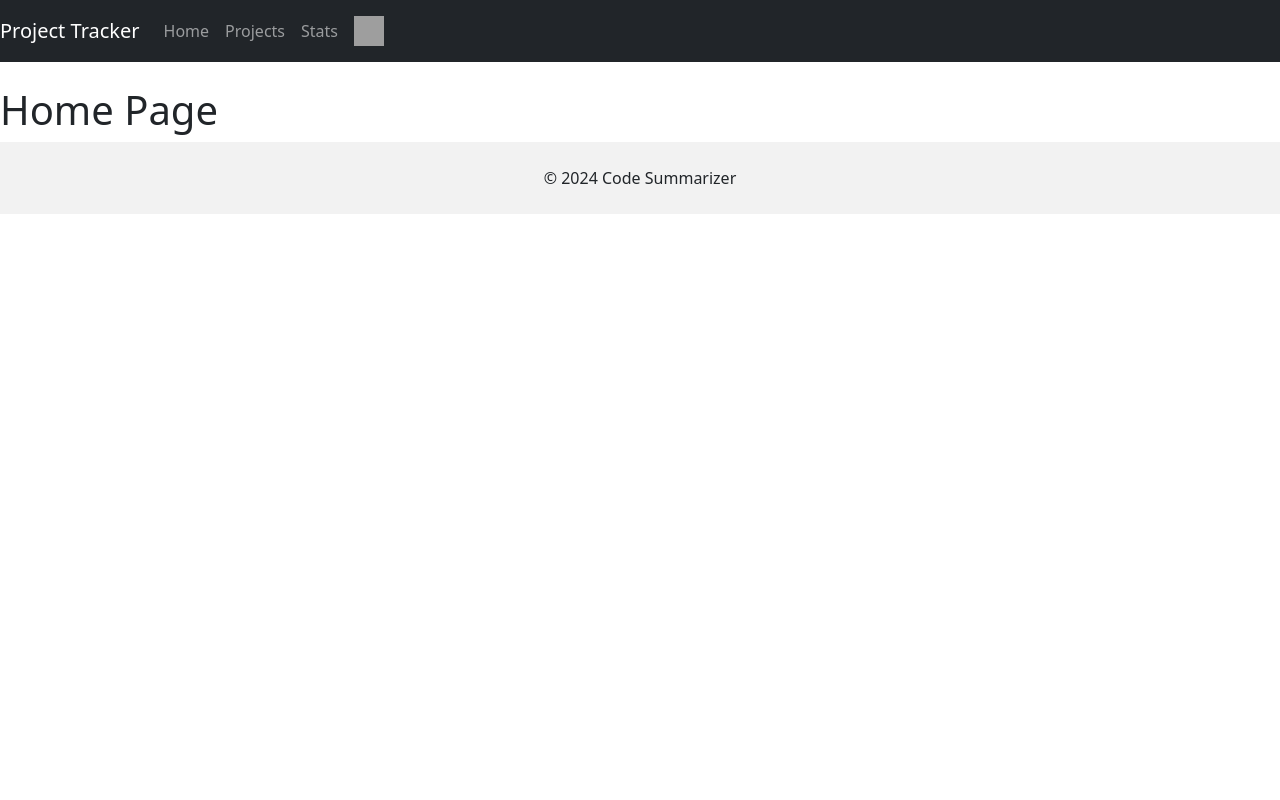
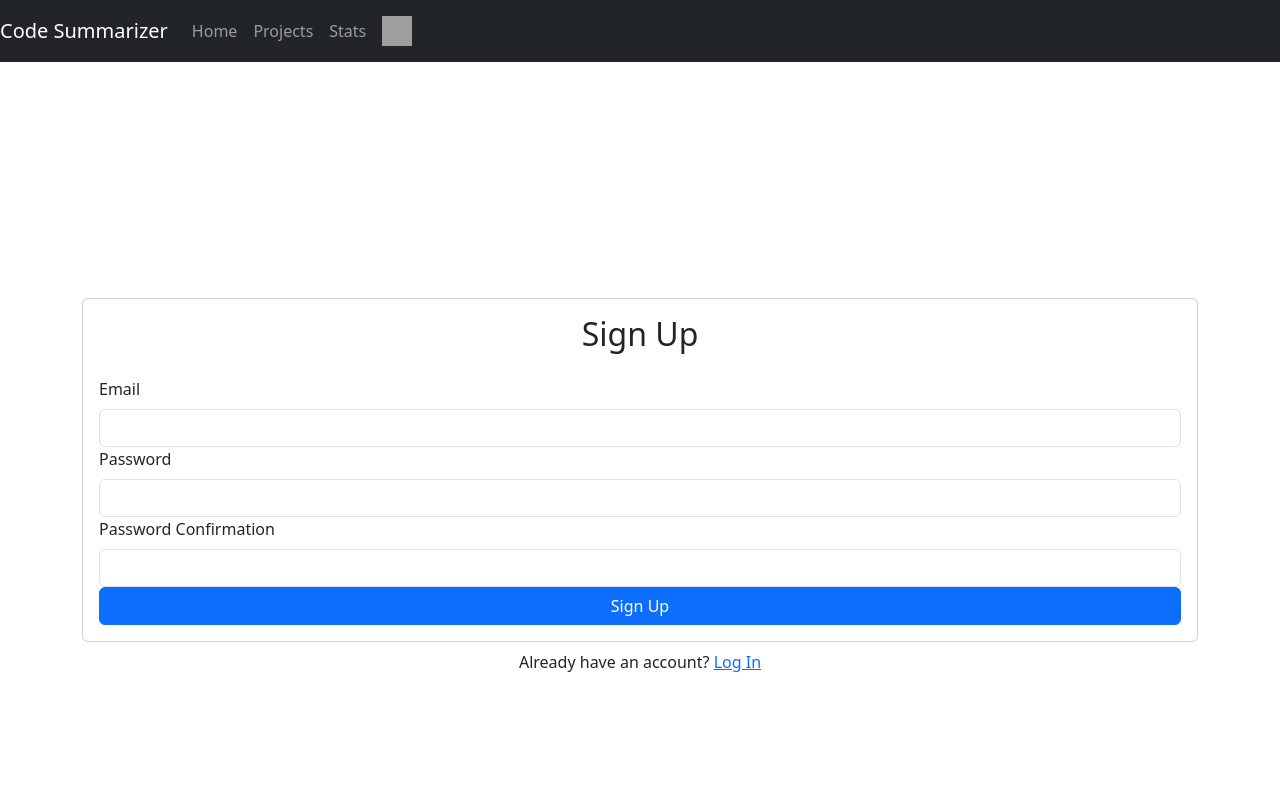
Before and after one commit to Degman1/CodeSummarizer, a React (Create React App) app in the folder frontend/: page /signup in a window 1280 px wide. Shown: the top 800 px of the page. Built offline with nearby package versions, Linux system fonts and the light colour scheme; no server answers; grey boxes are pictures that could not be loaded; the HTML template or start-up script is replaced by a standard one.

Commit message:
login/signup

```diff
--- a/frontend/package.json
+++ b/frontend/package.json
@@ -6,9 +6,12 @@
     "@testing-library/jest-dom": "^5.17.0",
     "@testing-library/react": "^13.4.0",
     "@testing-library/user-event": "^13.5.0",
+    "bootstrap": "^5.3.3",
+    "firebase": "^10.11.1",
     "react": "^18.2.0",
     "react-bootstrap": "^2.10.2",
     "react-dom": "^18.2.0",
+    "react-router-dom": "^6.23.0",
     "react-scripts": "5.0.1",
     "web-vitals": "^2.1.4"
   },
--- a/frontend/src/App.css
+++ b/frontend/src/App.css
@@ -1,7 +1,7 @@
 .page {
   width: 100vw;
   height: 100vh;
-  padding: 2vw;
+  padding: 0; /* Removed padding to allow sidebar to touch the edge */
   background-color: whitesmoke;
 }
 
@@ -12,7 +12,6 @@
   background-color: white;
   border-radius: 0.2vw;
 }
-
 
 .nav-bar {
   height: 10%;
@@ -42,7 +41,7 @@
   justify-content: flex-end;
 }
 
-.nav-bar>button {
+.nav-bar > button {
   border: none;
   background-color: transparent;
   font-size: 1.5vw;
@@ -67,7 +66,7 @@
   height: 90%;
   width: 100%;
   padding: 20px;
-  overflow: hidden;
+  overflow: visible; /* Changed to visible to avoid clipping */
 }
 
 body {
@@ -83,3 +82,22 @@ body {
 .card {
   margin-bottom: 20px;
 }
+
+body, html {
+  margin: 0;
+  padding: 0;
+  width: 100%;
+  height: 100%;
+  overflow-x: hidden; /* Prevent horizontal scroll */
+}
+
+/* Ensuring no inherited margins or paddings */
+.container, .row, .col {
+  margin: 0;
+  padding: 0;
+}
+
+/* Additional reset for common elements that might be affecting layout */
+*, *:before, *:after {
+  box-sizing: border-box; /* Makes sure padding and borders are included in width/height */
+}
--- a/frontend/src/App.js
+++ b/frontend/src/App.js
@@ -1,11 +1,15 @@
 //
 import React, { useState } from 'react';
 import 'bootstrap/dist/css/bootstrap.min.css';
-import { Navbar, Nav, Button, Container } from 'react-bootstrap';
+import { Navbar, Nav, NavDropdown, Button, Container } from 'react-bootstrap';
 import ProjectList from './components/ProjectPageComponents/ProjectList';
 import StatScreen from './components/StatsPageComponents/StatsScreen';
 import AccountDropdown from './components/AccountDropdownComponents/AccountDropdown';
 import HomePage from './components/HomePageComponents/HomePage';
+import Signup from './components/Signup';
+import { AuthProvider } from './components/contexts/AuthContext';
+import { BrowserRouter as Router, Routes, Route, Link } from 'react-router-dom';
+import Login from './components/Login';
 
 function App() {
   const [subPage, setSubpage] = useState('Home');
@@ -38,7 +42,7 @@ function App() {
   const NavigationBar = () => {
     return (
       <Navbar bg="dark" variant="dark" expand="lg" className="mb-4">
-        <Navbar.Brand href="#home">Project Tracker</Navbar.Brand>
+        <Navbar.Brand href="#home">Code Summarizer</Navbar.Brand>
         <Navbar.Toggle aria-controls="basic-navbar-nav" />
         <Navbar.Collapse id="basic-navbar-nav">
           <Nav className="mr-auto">
@@ -67,13 +71,32 @@ function App() {
   );
 
   return (
-    <div className='page'>
-      <NavigationBar />
-      <div className='page-content'>
-        {buildSubPage()}
-      </div>
-      <Footer />
-    </div>
+    <Router>
+      <AuthProvider>
+        <NavigationBar />
+        <Container className="d-flex align-items-center justify-content-center" style={{ minHeight: "100vh" }}>
+          <div className="w-100">
+            <Routes>
+              <Route path="/" element={buildSubPage()} />
+              <Route path="/projects" element={buildSubPage()} />
+              <Route path="/stats" element={buildSubPage()} />
+              <Route path="/signup" element={<Signup />} />
+              <Route path="/login" element={<Login />} />
+            </Routes>
+          </div>
+        </Container>
+        <Footer />
+      </AuthProvider>
+    </Router>
+
+    // <div className='page'>
+
+    //   <NavigationBar />
+    //   <div className='page-content'>
+    //     {buildSubPage()}
+    //   </div>
+    //   <Footer />
+    // </div>
   );
 }
 
--- /dev/null
+++ b/frontend/src/components/Login.js
@@ -0,0 +1,56 @@
+import React, { useRef, useState } from "react"
+import { Form, Button, Card, Alert } from "react-bootstrap"
+import { useAuth } from './contexts/AuthContext';
+import { Link, useNavigate } from "react-router-dom"
+
+export default function Login() {
+    const emailRef = useRef()
+    const passwordRef = useRef()
+    const { login, currentUser } = useAuth()
+    const [error, setError] = useState('')
+    const [loading, setLoading] = useState(false)
+    const navigate = useNavigate()
+
+    async function handleSubmit(e){
+        e.preventDefault()
+
+        try{
+            setError('')
+            setLoading(true)
+            await login(emailRef.current.value, passwordRef.current.value)
+            navigate("/");  // Changed from history.push("/") to navigate("/")
+        } catch (error) {
+            console.error("Failed to log in:", error);
+            setError('Failed to log in: ' + error.message);
+        }
+        setLoading(false)
+
+    }
+
+    return (
+        <>
+            <Card>
+                <Card.Body>
+                    <h2 className="text-center mb-4">Log In</h2>
+                    {error && <Alert variant="danger">{error}</Alert>}
+                    <Form onSubmit={handleSubmit}>
+                        <Form.Group id="email">
+                            <Form.Label>Email</Form.Label>
+                            <Form.Control type="email" ref={emailRef} required />
+                        </Form.Group>
+                        <Form.Group id="password">
+                            <Form.Label>Password</Form.Label>
+                            <Form.Control type="password" ref={passwordRef} required />
+                        </Form.Group>
+                        <Button disabled={loading} className="w-100" type="submit">
+                            Log In
+                        </Button>
+                    </Form>
+                </Card.Body>
+            </Card>
+            <div className="w-100 text-center mt-2">
+                Need an account? <Link to="/signup">Sign Up</Link>
+            </div>
+        </>
+    );
+}
--- a/frontend/src/components/ProjectPageComponents/ProjectList.js
+++ b/frontend/src/components/ProjectPageComponents/ProjectList.js
@@ -191,9 +191,9 @@ function ProjectList() {
     }
 
     return (
-        <Container fluid>
+        <Container fluid className="custom-container">
             {newProjectScreen && <NewProjectScreen closeNewProjectScreen={() => setNewProjectScreen(false)} />}
-            <Row>
+            <Row className="custom-row">
                 <Col md={4} className="project-list-column">
                     <ListGroup>
                         {projects.map(project => (
@@ -207,12 +207,10 @@ function ProjectList() {
                                 <div><small>{new Date(project.timestamp).toLocaleDateString()}</small></div>
                             </ListGroup.Item>
                         ))}
-                        <Button variant="primary" onClick={() => {
-                            setNewProjectScreen(true);
-                        }}>Create new project</Button>
+                        <Button variant="primary" onClick={() => setNewProjectScreen(true)}>Create new project</Button>
                     </ListGroup>
                 </Col>
-                <Col md={8}>
+                <Col md={8} className="project-details-column">
                     {selectedProject ? (
                         <Card>
                             <Card.Header>{selectedProject.name}</Card.Header>
@@ -231,6 +229,7 @@ function ProjectList() {
         </Container>
     );
 
+
 }
 
 export default ProjectList;
--- /dev/null
+++ b/frontend/src/components/Signup.js
@@ -0,0 +1,65 @@
+
+import React, { useRef, useState } from "react"
+import { Form, Button, Card, Alert } from "react-bootstrap"
+import { useAuth } from './contexts/AuthContext';
+import {Link} from "react-router-dom"
+
+export default function Signup() {
+    const emailRef = useRef()
+    const passwordRef = useRef()
+    const passwordConfirmRef = useRef()
+    const {signup, currentUser} = useAuth()
+    const [error, setError] = useState('')
+    const [loading, setLoading] = useState(false)
+
+
+    async function handleSubmit(e){
+        e.preventDefault()
+
+        if(passwordRef.current.value !== passwordConfirmRef.current.value){
+            return setError("Passwords do not match")
+        }
+
+        try{
+            setError('')
+            setLoading(true)
+            await signup(emailRef.current.value, passwordRef.current.value)
+        } catch (error) {
+            console.error("Failed to create an account:", error);
+            setError('Failed to create an account: ' + error.message);
+        }
+        setLoading(false)
+
+    }
+
+  return (
+    <>
+      <Card>
+        <Card.Body>
+          <h2 className="text-center mb-4">Sign Up</h2>
+          {error && <Alert variant="danger">{error}</Alert>}
+          <Form onSubmit={handleSubmit}>
+            <Form.Group id="email">
+              <Form.Label>Email</Form.Label>
+              <Form.Control type="email" ref={emailRef} required />
+            </Form.Group>
+            <Form.Group id="password">
+              <Form.Label>Password</Form.Label>
+              <Form.Control type="password" ref={passwordRef} required />
+            </Form.Group>
+            <Form.Group id="password-confirm">
+              <Form.Label>Password Confirmation</Form.Label>
+              <Form.Control type="password" ref={passwordConfirmRef} required />
+            </Form.Group>
+            <Button disabled = {loading} className="w-100" type="submit">
+              Sign Up
+            </Button>
+          </Form>
+        </Card.Body>
+      </Card>
+      <div className="w-100 text-center mt-2">
+        Already have an account? <Link to="/login">Log In</Link>
+      </div>
+    </>
+  )
+}
--- /dev/null
+++ b/frontend/src/components/contexts/AuthContext.js
@@ -0,0 +1,63 @@
+import React, { useContext, useState, useEffect } from "react"
+import { auth } from '../../firebase';
+import { createUserWithEmailAndPassword, signInWithEmailAndPassword, onAuthStateChanged } from 'firebase/auth';
+
+const AuthContext = React.createContext()
+
+export function useAuth() {
+  return useContext(AuthContext)
+}
+
+export function AuthProvider({ children }) {
+  const [currentUser, setCurrentUser] = useState()
+  const [loading, setLoading] = useState(true)
+
+    function signup(email, password) {
+        return createUserWithEmailAndPassword(auth, email, password);
+    }
+
+  function login(email, password) {
+    return signInWithEmailAndPassword(auth, email, password)
+  }
+
+//   function logout() {
+//     return auth.signOut()
+//   }
+
+//   function resetPassword(email) {
+//     return auth.sendPasswordResetEmail(email)
+//   }
+
+//   function updateEmail(email) {
+//     return currentUser.updateEmail(email)
+//   }
+
+//   function updatePassword(password) {
+//     return currentUser.updatePassword(password)
+//   }
+
+useEffect(() => {
+    const unsubscribe = onAuthStateChanged(auth, user => {
+        setCurrentUser(user);
+        setLoading(false)
+    });
+
+    return unsubscribe;
+  }, []);
+
+  const value = {
+    currentUser,
+    login,
+    signup,
+    // logout,
+    // resetPassword,
+    // updateEmail,
+    // updatePassword
+  }
+
+  return (
+    <AuthContext.Provider value={value}>
+      {!loading && children}
+    </AuthContext.Provider>
+  )
+}
--- /dev/null
+++ b/frontend/src/firebase.js
@@ -0,0 +1,25 @@
+import { initializeApp } from "firebase/app";
+import { getAuth } from "firebase/auth";
+
+console.log({
+  apiKey: process.env.REACT_APP_FIREBASE_API_KEY,
+  authDomain: process.env.REACT_APP_FIREBASE_AUTH_DOMAIN,
+  databaseURL: process.env.REACT_APP_FIREBASE_DATABASE_URL,
+  projectId: process.env.REACT_APP_FIREBASE_PROJECT_ID,
+  storageBucket: process.env.REACT_APP_FIREBASE_STORAGE_BUCKET,
+  messagingSenderId: process.env.REACT_APP_FIREBASE_MESSAGING_SENDER_ID,
+  appId: process.env.REACT_APP_FIREBASE_APP_ID
+});
+
+const app = initializeApp({
+  apiKey: process.env.REACT_APP_FIREBASE_API_KEY,
+  authDomain: process.env.REACT_APP_FIREBASE_AUTH_DOMAIN,
+  databaseURL: process.env.REACT_APP_FIREBASE_DATABASE_URL,
+  projectId: process.env.REACT_APP_FIREBASE_PROJECT_ID,
+  storageBucket: process.env.REACT_APP_FIREBASE_STORAGE_BUCKET,
+  messagingSenderId: process.env.REACT_APP_FIREBASE_MESSAGING_SENDER_ID,
+  appId: process.env.REACT_APP_FIREBASE_APP_ID
+});
+
+export const auth = getAuth(app);
+export default app;
```
Also changed, not shown: frontend/src/components/ProjectPageComponents/ProjectList.module.css (+29 -141 lines), frontend/src/components/file.js (deleted), 1 other file (tests, documents, lock files or other folders).
